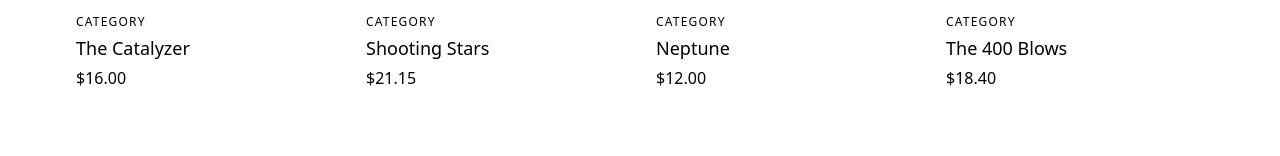
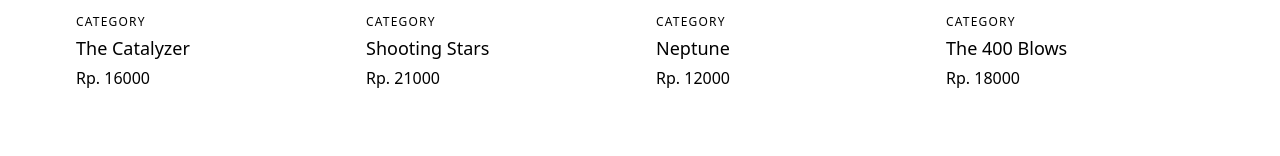
Before and after one commit to ciboox-id/sinarberkah-plato, a Next.js app: page /cart in a window 1280 px wide. Shown: the part 438-594 px from the top of the page. Built offline with nearby package versions, Linux system fonts and the light colour scheme.

Commit message:
refactor: price

```diff
--- a/app/cart/page.js
+++ b/app/cart/page.js
@@ -5,25 +5,25 @@ const carts = [
     name: "The Catalyzer",
     image: "./images/12.jpg",
     category: "CATEGORY",
-    price: "$16.00",
+    price: "Rp. 16000",
   },
   {
     name: "Shooting Stars",
     image: "./images/15.jpg",
     category: "CATEGORY",
-    price: "$21.15",
+    price: "Rp. 21000",
   },
   {
     name: "Neptune",
     image: "./images/16.jpg",
     category: "CATEGORY",
-    price: "$12.00",
+    price: "Rp. 12000",
   },
   {
     name: "The 400 Blows",
     image: "./images/18.jpg",
     category: "CATEGORY",
-    price: "$18.40",
+    price: "Rp. 18000",
   },
 ];
 
```
